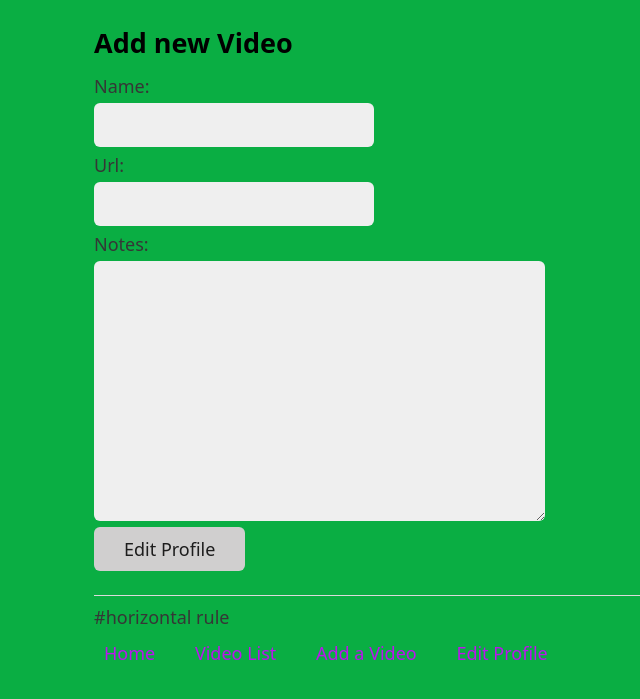
After one commit to uh5331tc/lab-11, a Django app: template video_collection/templates/video_collection/edit_profile.html in a window 1280 px wide. The commit adds this page. Shown: the top 699 px of the page, without its empty margins (146-786 px from the left). Run offline with Django 4.2, Linux system fonts and the light colour scheme; the template is opened without the code that fills it: values that come from a table or form of the project are taken from there, others are empty.

Commit message:
set up html page for editing user profile, started views.py function

```diff
--- a/video_collection/templates/video_collection/base.html
+++ b/video_collection/templates/video_collection/base.html
@@ -22,6 +22,8 @@
         <a href="{% url 'home'%}">Home</a>
         <a href="{% url 'video_list'%}">Video List</a>
         <a href="{% url 'add_video'%}">Add a Video</a>
+        <a href="{% url 'edit_profile'%}">Edit Profile</a>
+
 
     </div>
 
--- /dev/null
+++ b/video_collection/templates/video_collection/edit_profile.html
@@ -0,0 +1,18 @@
+{% extends 'video_collection/base.html'  %}
+
+
+{% block content %}
+
+<h2>Add new Video</h2>
+
+<form method="POST" aciton="{% url 'edit_profile' %}">
+    {% csrf_token %}
+    {{ new_video_form }}
+    <button type="submit">Edit Profile</button>
+</form>
+
+
+
+
+
+{% endblock %}
--- a/video_collection/views.py
+++ b/video_collection/views.py
@@ -48,3 +48,9 @@
         videos = Video.objects.order_by(Lower('name'))
 
     return render(request, 'video_collection/video_list.html', {'videos': videos, 'search_form': search_form})
+
+
+
+def edit_profile(request):
+
+    edit_profile_form = SearchForm(request.GET)  #buiding the form from stored user data
```
